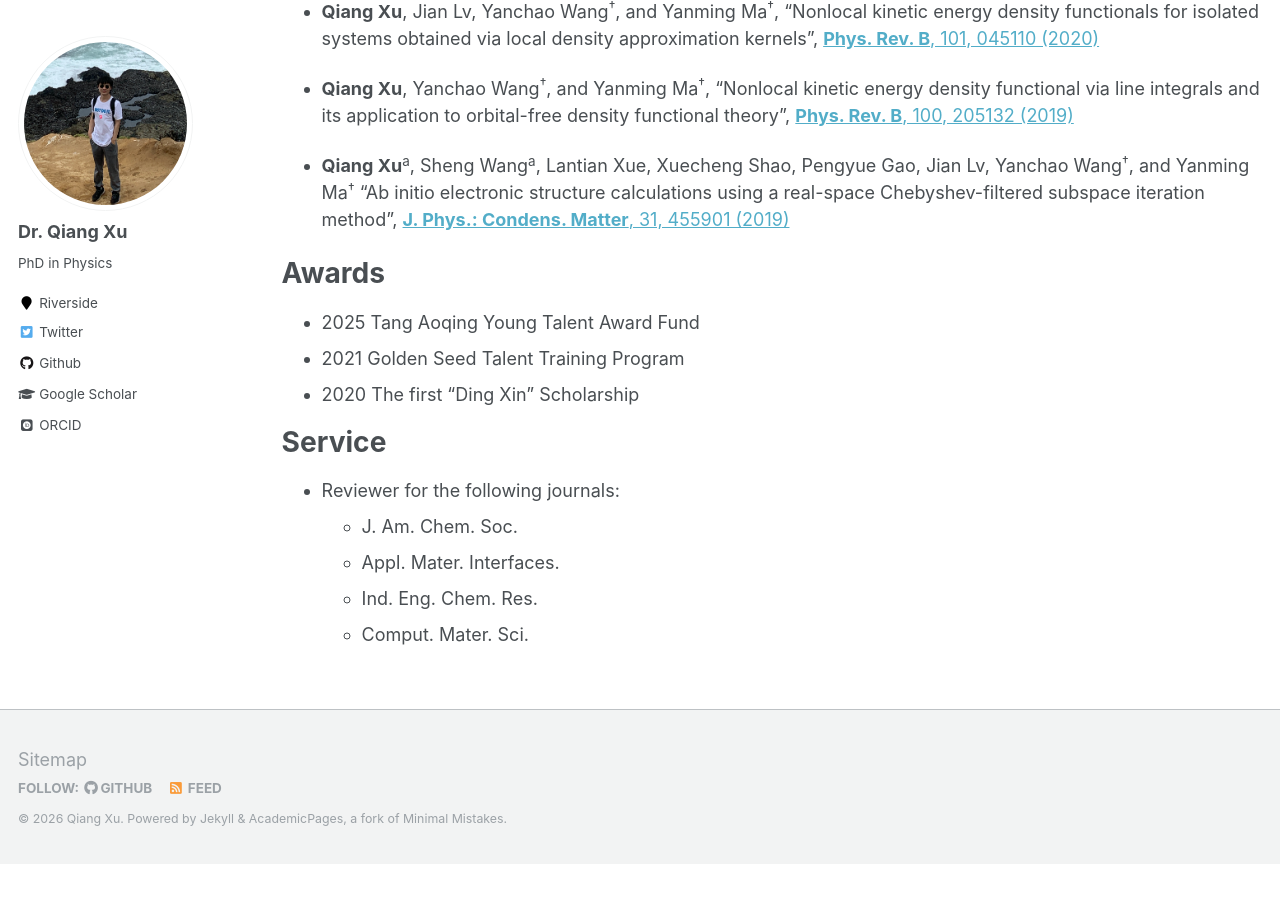
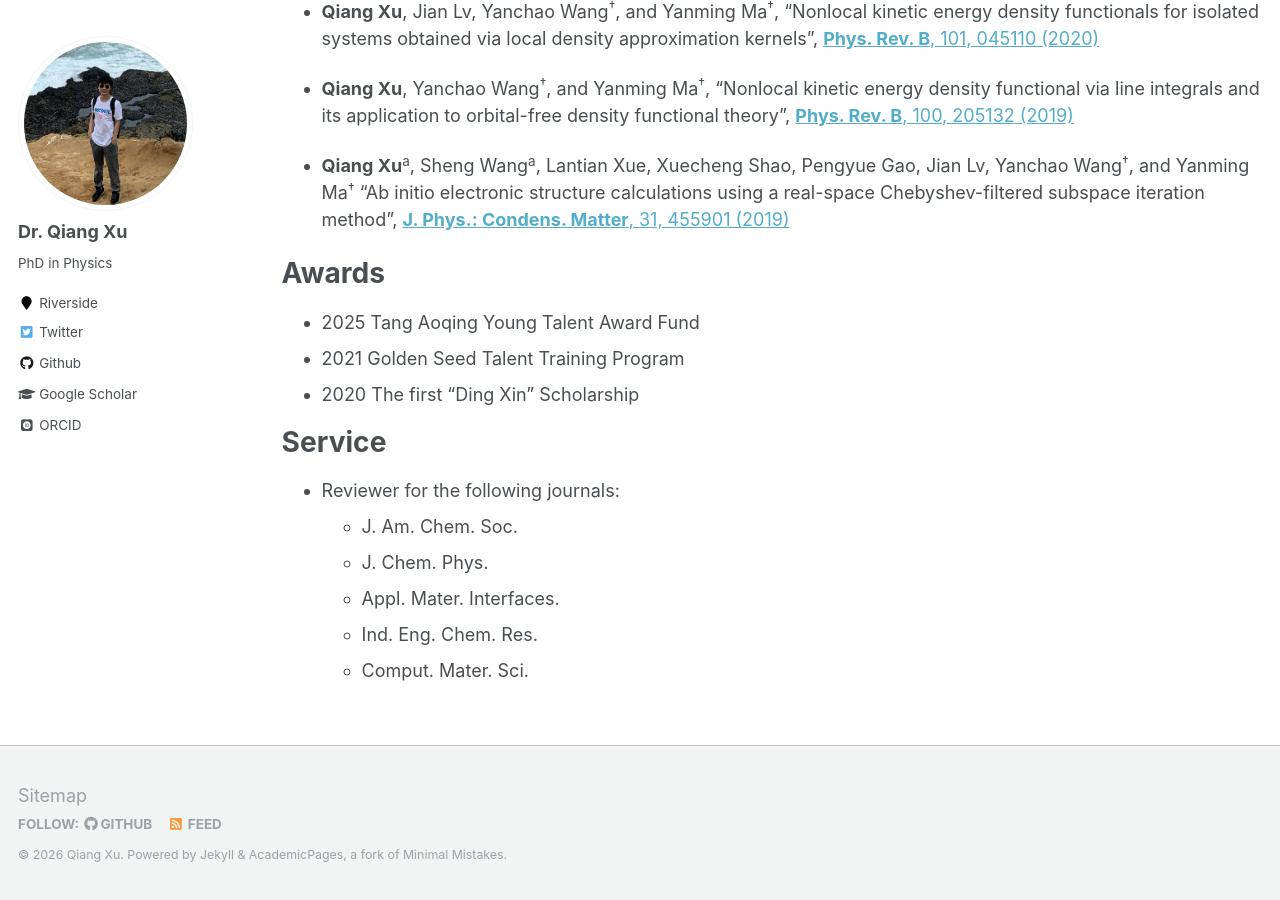
Before and after one commit to xqjlu/xqjlu.github.io, a Jekyll site: the page built from _pages/cv.md, in a window 1280 px wide and 900 px high, scrolled down 1815 px. Built offline with Jekyll 4.4.1, drawn with Linux system fonts in a browser that asks for light colours; some web fonts are replaced; before the commit the page ends 2679 px from its top, so only the background shows below that.

Commit message:
reviewer

```diff
--- a/_pages/cv.md
+++ b/_pages/cv.md
@@ -118,6 +118,7 @@ Service
 ======
 * Reviewer for the following journals:
   * J. Am. Chem. Soc.
+  * J. Chem. Phys.
   * Appl. Mater. Interfaces.
   * Ind. Eng. Chem. Res.
   * Comput. Mater. Sci.
```
